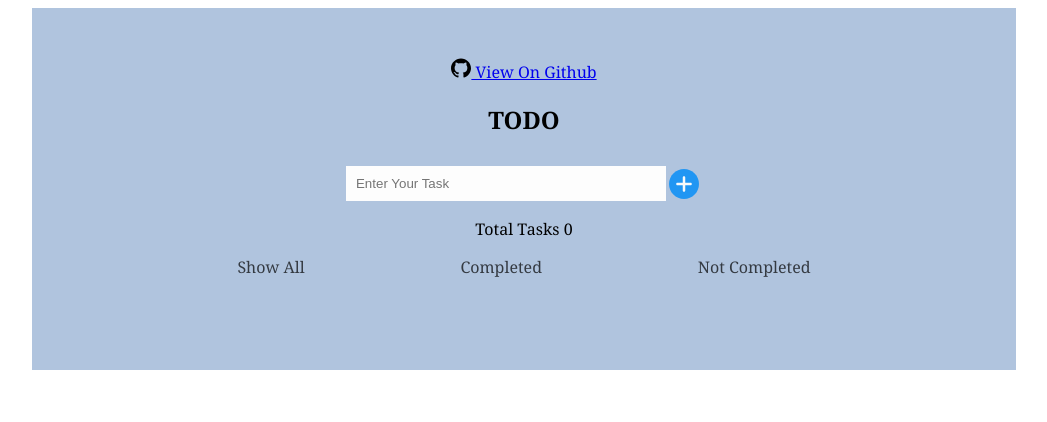
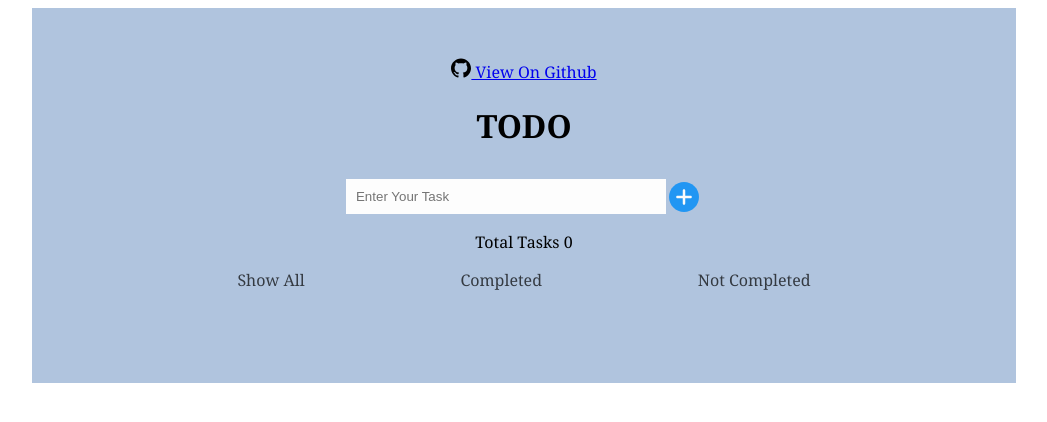
Before and after one commit to shakirck/Vanilla-javascript-todo-list, a plain HTML site: page index.html in a window 1280 px wide. Shown: the whole page, without its empty margins (116-1163 px from the left). Drawn offline with Linux system fonts and the light colour scheme.

Commit message:
change heading size

```diff
--- a/index.html
+++ b/index.html
@@ -11,7 +11,7 @@
 
         <div class="todo-list-container">
             <a class="github" href="https://github.com/shakirck/Vanilla-javascript-todo-list"><img src="./assets/images/github-image.svg" alt="" srcset=""> View On Github</a>
-            <h2>TODO</h2>
+            <h1>TODO</h1>
             <div class="top">
                 <div class="input">
                     <input type="text" id="add-input" placeholder="Enter Your Task" class="todo-add">
```
